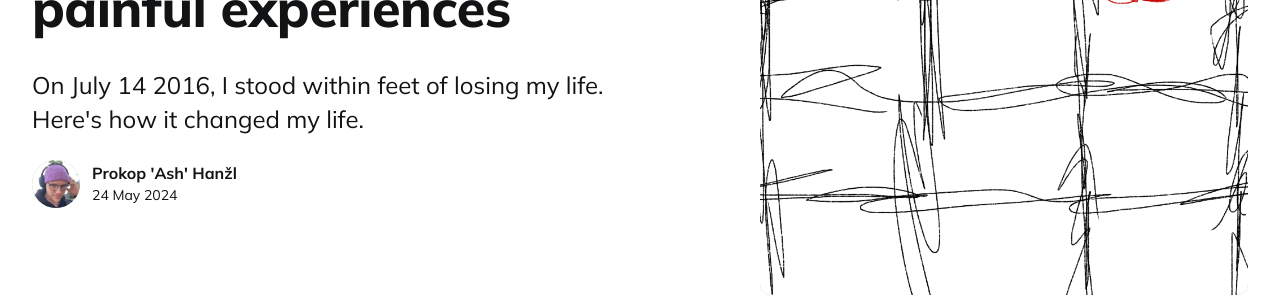
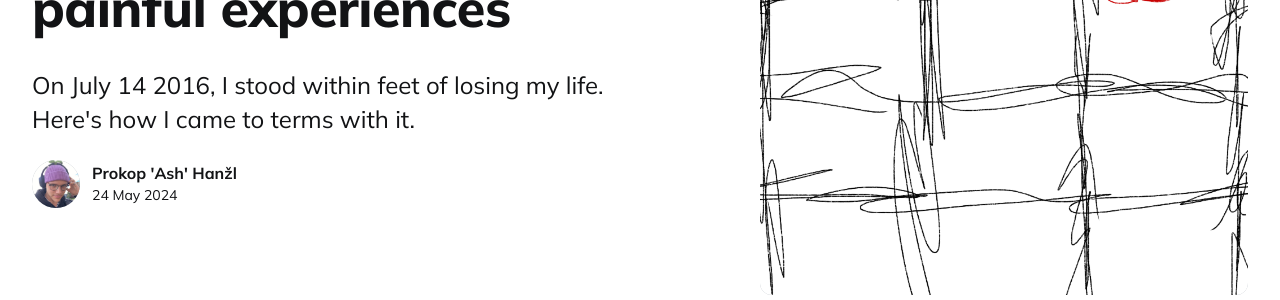
Before and after one commit to prokophanzl/prokophanzl.github.io, a Jekyll site: the page built from _posts/2024-05-24-8-years-later-on-coming-to-terms-with-painful-experiences.markdown, in a window 1280 px wide and 900 px high. Shown: the part 447-747 px from the top of the window. Built offline with Jekyll 4.4.1, drawn with Linux system fonts in a browser that asks for light colours.

Commit message:
Update article tagline

```diff
--- a/_posts/2024-05-24-8-years-later-on-coming-to-terms-with-painful-experiences.markdown
+++ b/_posts/2024-05-24-8-years-later-on-coming-to-terms-with-painful-experiences.markdown
@@ -1,7 +1,7 @@
 ---
 layout: post
 title: "8 Years Later: On coming to terms with painful experiences"
-description: On July 14 2016, I stood within feet of losing my life. Here's how it changed my life.
+description: On July 14 2016, I stood within feet of losing my life. Here's how I came to terms with it.
 date: 2024-05-24 00:00
 author: admin
 image: https://prokophanzl.github.io/images/july14.png
```
